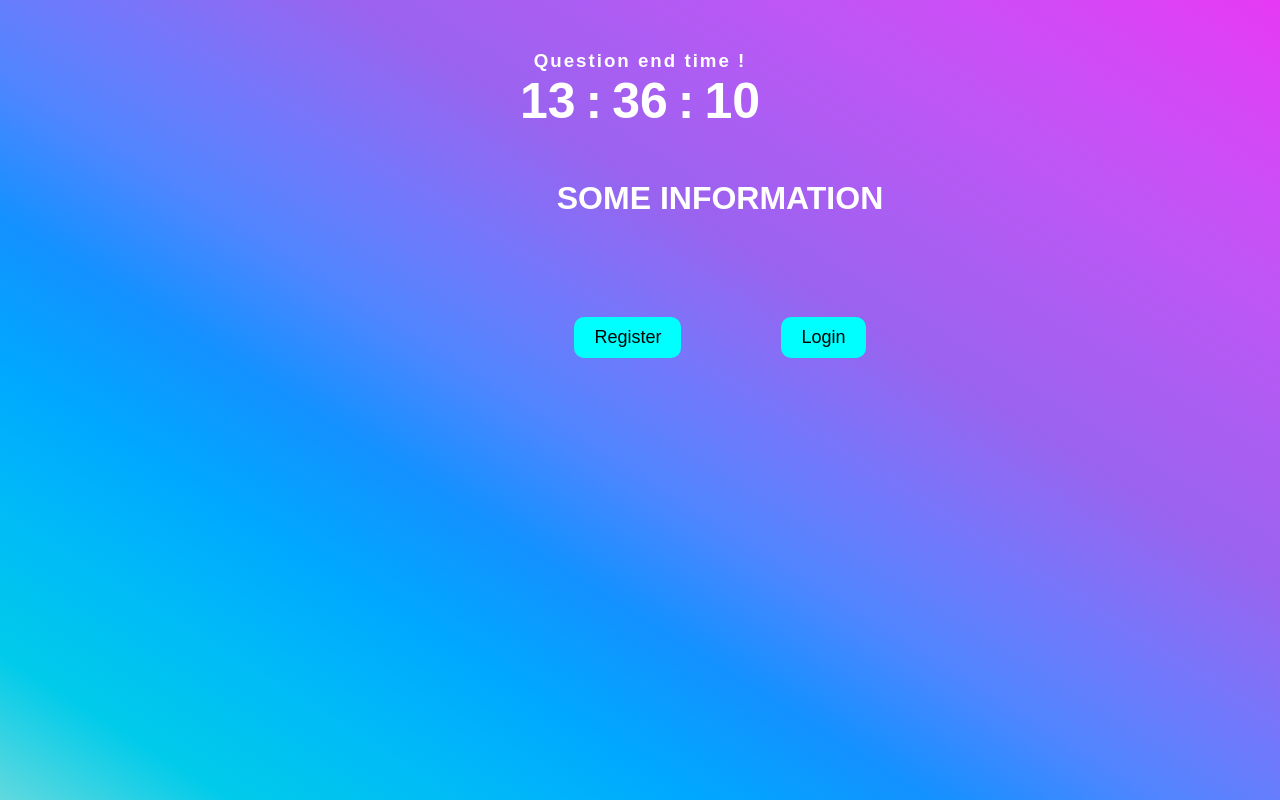
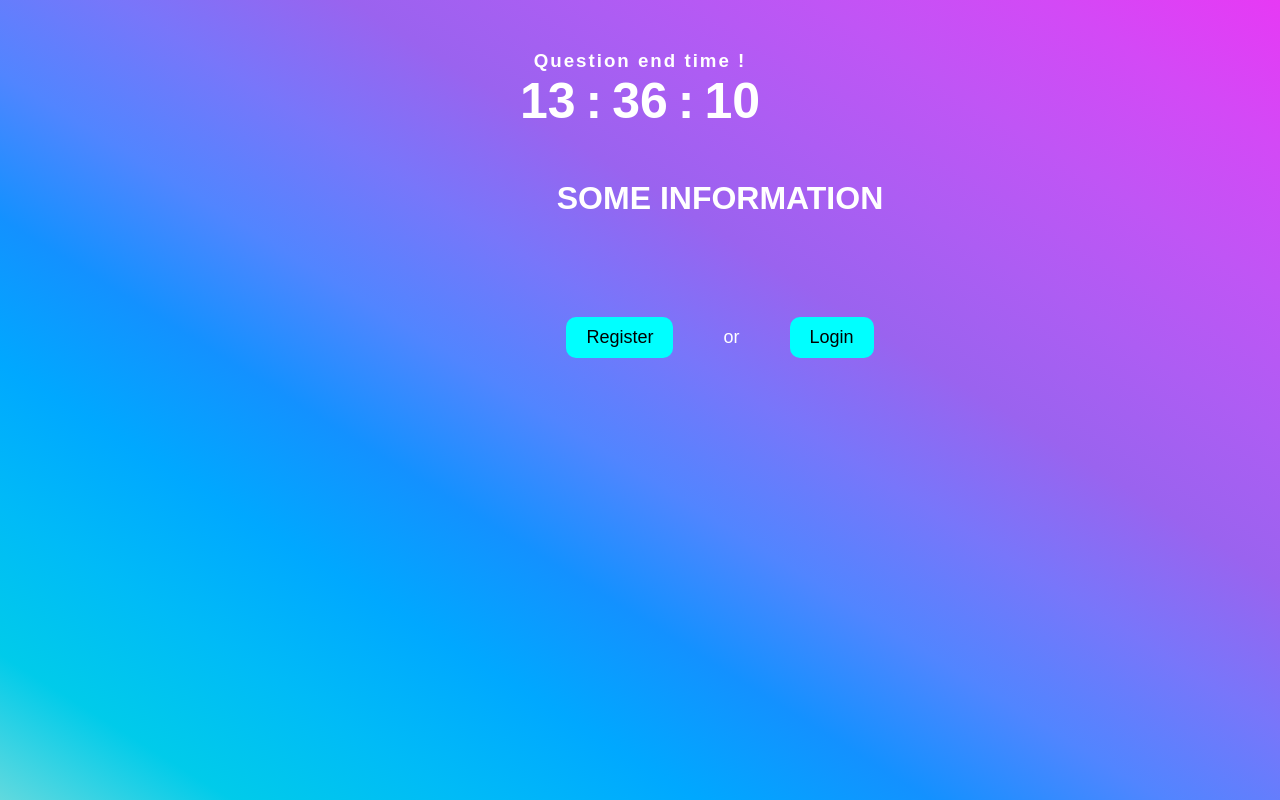
Before and after one commit to Uraimoff/challange, a React (Vite) app: page /home in a window 1280 px wide. Shown: the top 800 px of the page. Built offline with nearby package versions, Linux system fonts and the light colour scheme.

Commit message:
home first

```diff
--- a/src/pages/Home/index.jsx
+++ b/src/pages/Home/index.jsx
@@ -12,6 +12,7 @@ const Home = () => {
         <h1>some information</h1>
         <div className="authlog">
           <button onClick={()=>navigate('/register')}>Register</button>
+          or
           <button onClick={()=>navigate('/login')}>Login</button>
         </div>
       </div>
--- a/src/pages/Home/index.scss
+++ b/src/pages/Home/index.scss
@@ -29,10 +29,12 @@
         }
         .authlog{
             display: flex;
-            gap: 100px;
+            gap: 50px;
             align-items: center;
             justify-content: center;
             margin-top: 100px;
+            color: white;
+            font-size: large;
             button{
                 padding: 10px 20px;
                 border-radius: 10px;
```
